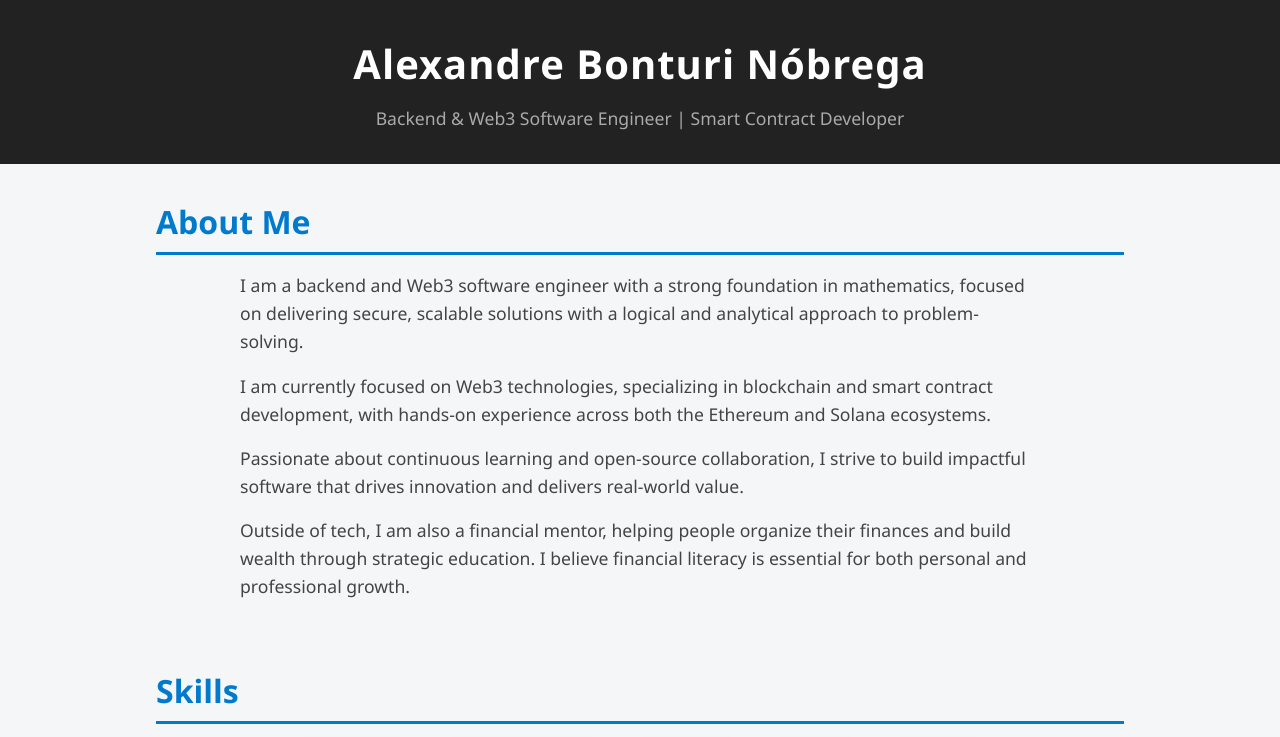
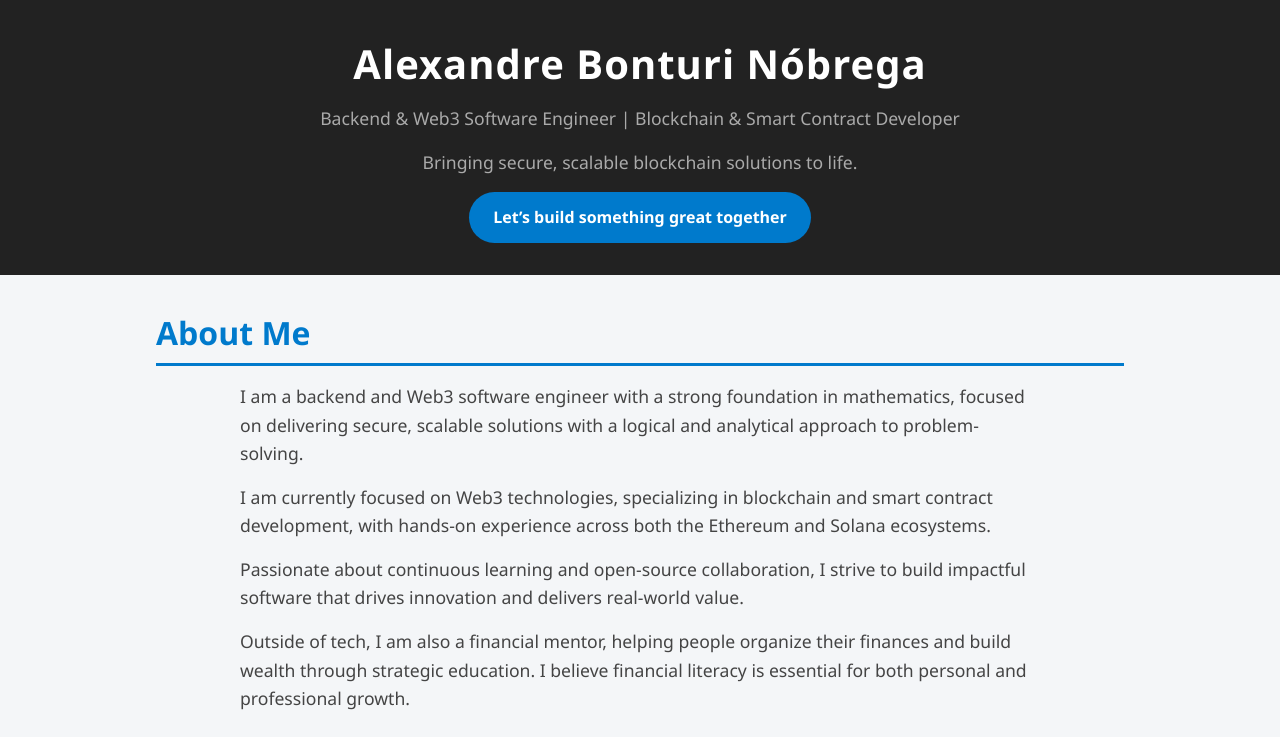
Before and after one commit to abnobrega/abnobrega.github.io, a plain HTML site: page index.html in a window 1280 px wide. Shown: the top 737 px of the page. Drawn offline with Linux system fonts and the light colour scheme.

Commit message:
feat: update for continuous improvement of the portfolio page

```diff
--- a/index.html
+++ b/index.html
@@ -33,6 +33,25 @@
         font-size: 1.1rem;
         font-weight: 300;
         color: #aaa;
+      }
+      .hero-tagline {
+        margin: 1rem 0;
+        font-size: 1.1rem;
+        color: #aaa;
+      }
+      .cta-button {
+        display: inline-block;
+        background: #007acc;
+        color: white;
+        padding: 0.8rem 1.5rem;
+        border-radius: 30px;
+        text-decoration: none;
+        font-weight: 600;
+        transition: background 0.3s ease;
+        font-size: 1rem;
+      }
+      .cta-button:hover {
+        background: #005fa3;
       }
       main {
         max-width: 1000px;
@@ -149,7 +168,6 @@
           gap: 1.5rem;
         }
       }
-
       /* Responsividade detalhada */
       @media (max-width: 480px) {
         header h1 {
@@ -172,7 +190,6 @@
           padding: 0.4rem 0.8rem;
         }
       }
-
       @media (min-width: 481px) and (max-width: 768px) {
         header h1 {
           font-size: 2rem;
@@ -194,7 +211,6 @@
           padding: 0.5rem 1rem;
         }
       }
-
       @media (min-width: 769px) {
         header h1 {
           font-size: 2.5rem;
@@ -216,13 +232,14 @@
           padding: 0.5rem 1rem;
         }
       }
-
     </style>
   </head>
   <body>
     <header>
       <h1>Alexandre Bonturi Nóbrega</h1>
-      <p>Backend & Web3 Software Engineer | Smart Contract Developer</p>
+      <p>Backend & Web3 Software Engineer | Blockchain & Smart Contract Developer</p>
+      <p class="hero-tagline">Bringing secure, scalable blockchain solutions to life.</p>
+      <a href="mailto:abonturi@gmail.com" class="cta-button">Let’s build something great together</a>
     </header>
 
     <main>
@@ -247,6 +264,7 @@
 
       <section id="projects">
         <h2>Projects</h2>
+        <p>Check out my projects below or contact me to collaborate.</p>
         <article class="project-card">
           <h3>Cinema Microservices Architecture</h3>
           <p>Distributed cinema catalog using Node.js microservices and an API Gateway for scalable operations.</p>
@@ -266,7 +284,7 @@
 
       <section id="contact">
         <h2>Contact</h2>
-        <p>Let's connect and build something great together. I’m open to remote backend & Web3 roles.</p>
+        <p>Let's connect and build something great together. I’m open to backend & Web3 opportunities — get in touch!</p>
         <p>
           <a href="mailto:abonturi@gmail.com" title="abonturi@gmail.com">Email</a> |
           <a href="https://www.linkedin.com/in/alexandrebonturinobrega" target="_blank">LinkedIn</a> |
```
Also changed, not shown: 1 other file.
